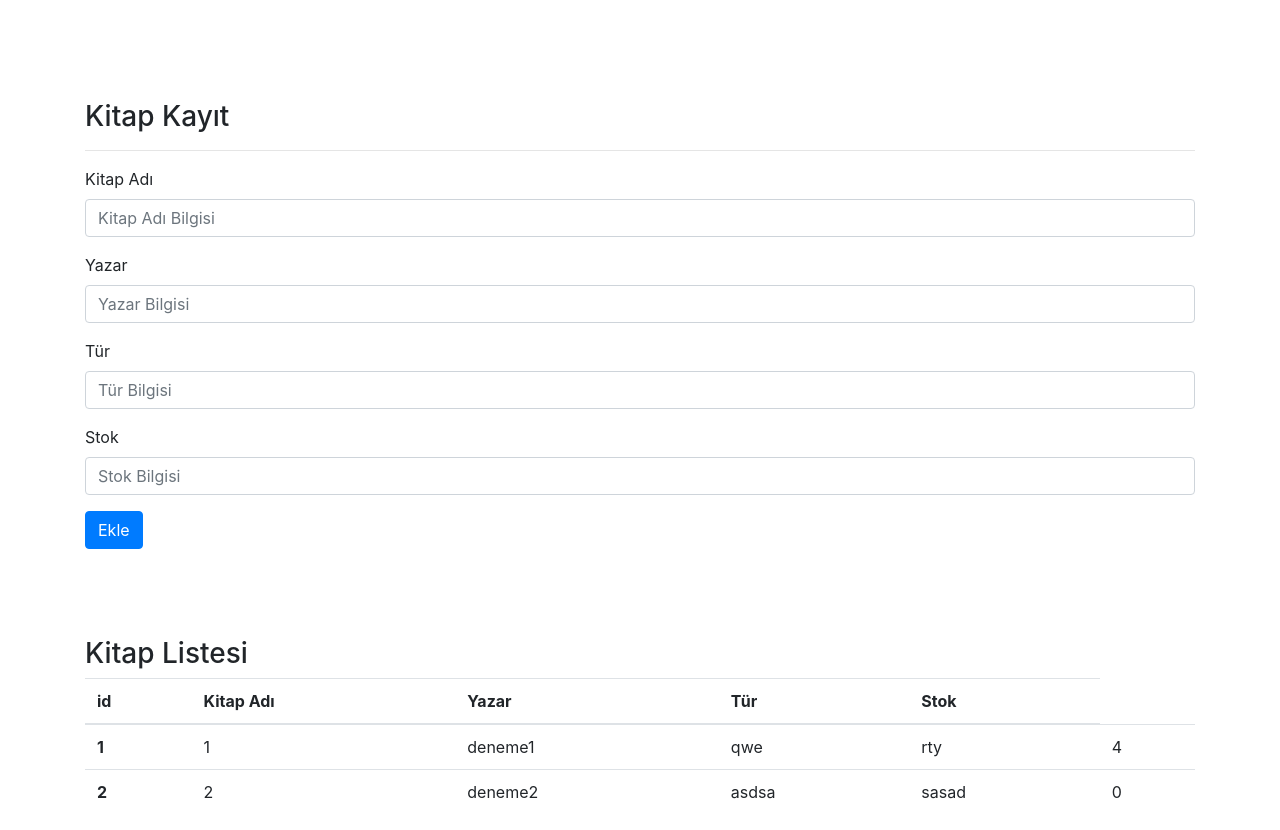
After one commit to eaarda/Kutuphane-Otomasyon, a Flask app: page /admin in a window 1280 px wide. The commit adds this page. Run offline with Flask 2, Linux system fonts and the light colour scheme; data comes from the database, SQL or seed files in the repository; both versions use the stored data as it was after the commit; some libraries are stand-ins or nearby versions.

Commit message:
vt kitap giris

```diff
--- a/app.py
+++ b/app.py
@@ -21,6 +21,15 @@ def get(id):
 def index():
     return render_template("index.html")
 
+@app.route("/home")
+def home():
+    return render_template("home.html")
+
+@app.route("/admin")
+def admin():
+    books = Book.query.all()
+
+    return render_template("admin.html",books=books)
 
 @app.route("/login", methods=['POST'])
 def login():
@@ -48,6 +57,17 @@ def logout():
     logout_user()
     return redirect('/')
 
+@app.route("/book_add",methods=['POST'])
+def book_add():
+    title =  request.form.get("title")
+    author =  request.form.get("author")
+    type =  request.form.get("type")
+    stock =  request.form.get("stock")
+    newBook = Book(title = title, author=author, type=type,stock=stock)
+
+    db.session.add(newBook)
+    db.session.commit()
+    return redirect(url_for("admin"))
 
 class User(UserMixin,db.Model):
     id = db.Column(db.Integer, primary_key=True)
--- /dev/null
+++ b/templates/admin.html
@@ -0,0 +1,72 @@
+<html>
+
+<head>
+    <meta charset="UTF-8">
+    <meta name="viewport" content="width=device-width, inital-scale=1.0">
+    <meta http-equiv="X-UA-Compatible" content="ie=edge">
+    <link rel="stylesheet" href="https://maxcdn.bootstrapcdn.com/bootstrap/4.0.0/css/bootstrap.min.css" integrity="sha384-Gn5384xqQ1aoWXA+058RXPxPg6fy4IWvTNh0E263XmFcJlSAwiGgFAW/dAiS6JXm" crossorigin="anonymous">
+
+</head>
+<div style="margin-top: 100px;" class="container">
+    <h3>Kitap Kayıt</h3>
+    <hr>
+
+    <form action="/book_add" method="POST">
+        <div class="form-group">
+            <label for="formGroupExampleInput">Kitap Adı</label>
+            <input type="text" name="title" class="form-control" id="formGroupExampleInput" placeholder="Kitap Adı Bilgisi">
+        </div>
+        <div class="form-group">
+            <label for="formGroupExampleInput2">Yazar</label>
+            <input type="text" name="author" class="form-control" id="formGroupExampleInput2" placeholder="Yazar Bilgisi">
+        </div>
+        <div class="form-group">
+            <label for="formGroupExampleInput2">Tür</label>
+            <input type="text" name="type" class="form-control" id="formGroupExampleInput3" placeholder="Tür Bilgisi">
+        </div>
+        <div class="form-group">
+            <label for="formGroupExampleInput2">Stok</label>
+            <input type="text" name="stock" class="form-control" id="formGroupExampleInput4" placeholder="Stok Bilgisi">
+        </div>
+
+        <button type="submit" class="btn btn-primary">Ekle</button>
+
+    </form>
+
+    <table class="table">
+        <br><br><br>
+        <h3>Kitap Listesi</h3>
+        <thead>
+            <tr>
+                <th scope="col">id</th>
+                <th scope="col">Kitap Adı</th>
+                <th scope="col">Yazar</th>
+                <th scope="col">Tür</th>
+                <th scope="col">Stok</th>
+            </tr>
+        </thead>
+        <tbody>
+            {%for book in books %}
+                <tr>
+                <th scope="row">{{book.id}}</th>
+                <td>{{book.id}}</td>
+                <td>{{book.title}}</td>
+                <td>{{book.author}}</td>
+                <td>{{book.type}}</td>
+                <td>{{book.stock}}</td>
+                </tr>
+            {% endfor %}
+        </tbody>
+    </table>
+</div>
+
+<body>
+
+
+
+    <script src="https://code.jquery.com/jquery-3.2.1.slim.min.js" integrity="sha384-KJ3o2DKtIkvYIK3UENzmM7KCkRr/rE9/Qpg6aAZGJwFDMVNA/GpGFF93hXpG5KkN" crossorigin="anonymous"></script>
+    <script src="https://cdnjs.cloudflare.com/ajax/libs/popper.js/1.12.9/umd/popper.min.js" integrity="sha384-ApNbgh9B+Y1QKtv3Rn7W3mgPxhU9K/ScQsAP7hUibX39j7fakFPskvXusvfa0b4Q" crossorigin="anonymous"></script>
+    <script src="https://maxcdn.bootstrapcdn.com/bootstrap/4.0.0/js/bootstrap.min.js" integrity="sha384-JZR6Spejh4U02d8jOt6vLEHfe/JQGiRRSQQxSfFWpi1MquVdAyjUar5+76PVCmYl" crossorigin="anonymous"></script>
+</body>
+
+</html>
```
Also changed, not shown: static/js/a.js (+2 -22 lines), templates/home.html (+7 -3 lines), data.db.
